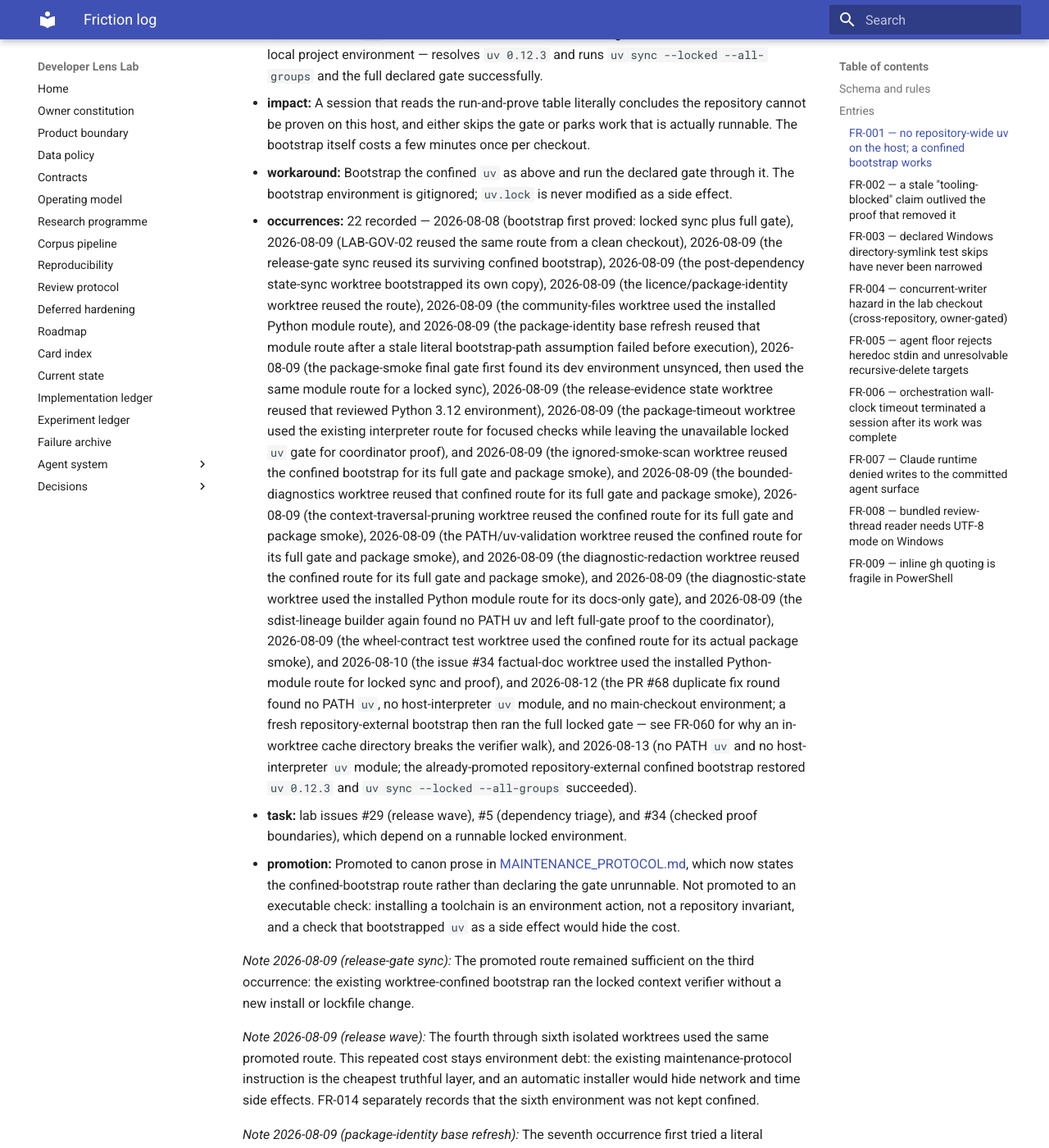
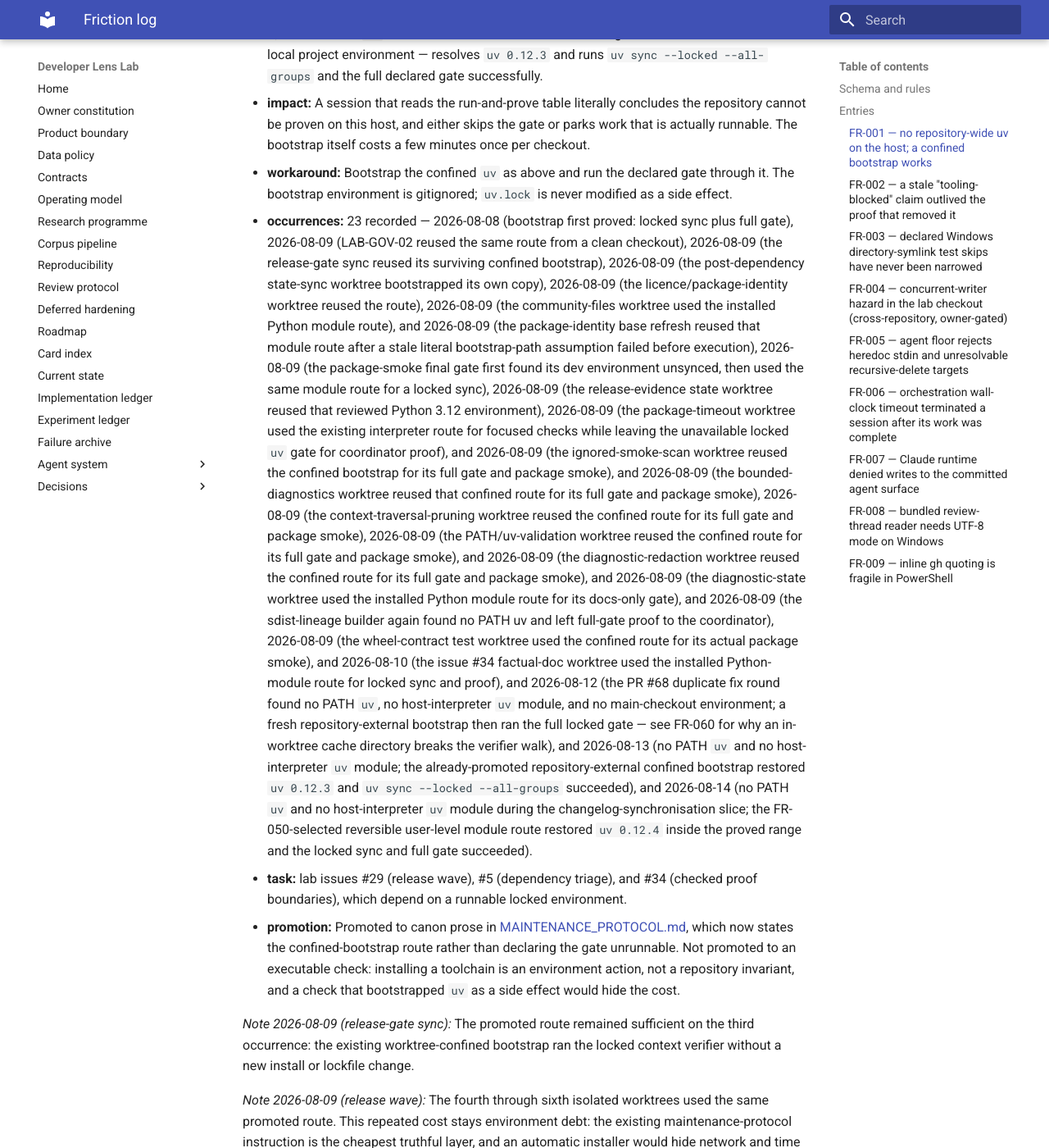
Before and after one commit to Chris0Jeky/developer-lens-lab, an MkDocs documentation site: the page built from docs/agent-system/FRICTION_LOG.md, in a window 1280 px wide and 1400 px high, scrolled down 1934 px. Shown: the whole window at 82% size. Built offline with MkDocs 1.6.1 and Material for MkDocs 9.7.7, drawn with Linux system fonts in a browser that asks for light colours; some of the changed text lies outside the part shown.

Commit message:
docs: pin friction promotion to proved uv range
Address review round 1: pin FR-050's selected layer to the proved
uv>=0.12.2,<0.13 range as a supplement to the promoted FR-001 confined
bootstrap, record the 2026-08-14 event as FR-001 occurrence 23, and
separate the five-commit / four-surface counts in the Lane-P record.

Claude-Session: https://claude.ai/code/session_013UrXm6JjTRf6vqucmpDb3t

```diff
--- a/docs/agent-system/FRICTION_LOG.md
+++ b/docs/agent-system/FRICTION_LOG.md
@@ -68,7 +68,7 @@ Rules that bind entries:
   bootstrap itself costs a few minutes once per checkout.
 - **workaround:** Bootstrap the confined `uv` as above and run the declared gate through it. The
   bootstrap environment is gitignored; `uv.lock` is never modified as a side effect.
-- **occurrences:** 22 recorded — 2026-08-08 (bootstrap first proved: locked sync plus full gate),
+- **occurrences:** 23 recorded — 2026-08-08 (bootstrap first proved: locked sync plus full gate),
   2026-08-09 (LAB-GOV-02 reused the same route from a clean checkout), 2026-08-09 (the release-gate
   sync reused its surviving confined bootstrap), 2026-08-09 (the post-dependency state-sync
   worktree bootstrapped its own copy), 2026-08-09 (the licence/package-identity worktree reused the
@@ -94,7 +94,10 @@ Rules that bind entries:
   repository-external bootstrap then ran the full locked gate — see FR-060 for why an in-worktree
   cache directory breaks the verifier walk), and 2026-08-13 (no PATH `uv` and no host-interpreter
   `uv` module; the already-promoted repository-external confined bootstrap restored `uv 0.12.3` and
-  `uv sync --locked --all-groups` succeeded).
+  `uv sync --locked --all-groups` succeeded), and 2026-08-14 (no PATH `uv` and no host-interpreter
+  `uv` module during the changelog-synchronisation slice; the FR-050-selected reversible
+  user-level module route restored `uv 0.12.4` inside the proved range and the locked sync and
+  full gate succeeded).
 - **task:** lab issues #29 (release wave), #5 (dependency triage), and #34 (checked proof
   boundaries), which depend on a runnable locked environment.
 - **promotion:** Promoted to canon prose in [MAINTENANCE_PROTOCOL.md](MAINTENANCE_PROTOCOL.md),
@@ -1447,15 +1450,18 @@ four unresolved PR #60 threads.
   any recurrence/promotion decision; use the installed module invocation for future proving passes
   without changing the project toolchain.
 - **promotion:** At the second occurrence, select the cheapest enforcing layer: restore the module
-  route with a reversible user-level `pip install uv`, keeping the project toolchain and repository
-  unchanged. Host provisioning stays outside this repository, so recurrence tracking remains on the
-  Lab #34 comment thread.
+  route with a reversible user-level `pip install "uv>=0.12.2,<0.13"`, the same pinned range the
+  promoted FR-001 confined bootstrap proves. This supplements, and does not replace, the promoted
+  [MAINTENANCE_PROTOCOL.md](MAINTENANCE_PROTOCOL.md) confined-bootstrap canon; host provisioning
+  stays outside this repository, so recurrence tracking remains on the Lab #34 comment thread.
 
 _Note 2026-08-14 (second occurrence, changelog-synchronisation slice):_ Both the standalone PATH
 route and the previously verified `py -3 -m uv` module route were absent; the repository venv's own
-tool executables were the only surviving local proving route. The selected user-level install was
-performed and `uv 0.12.4` now answers through `py -3 -m uv`, which re-enabled the declared locked
-gate (`py -3 -m uv sync --locked --all-groups` succeeded).
+tool executables were the only surviving local proving route. The predicate also matches FR-001
+(no PATH `uv`, no host-interpreter `uv` module), recorded there as its 2026-08-14 occurrence. The
+user-level install resolved `uv 0.12.4`, inside the proved `>=0.12.2,<0.13` range, and now answers
+through `py -3 -m uv`, which re-enabled the declared locked gate
+(`py -3 -m uv sync --locked --all-groups` succeeded).
 
 ### FR-051 — estate registry no-match stopped a batched orientation read
 
```
Also changed, not shown: docs/CURRENT_STATE.md (+3 -2 lines).
